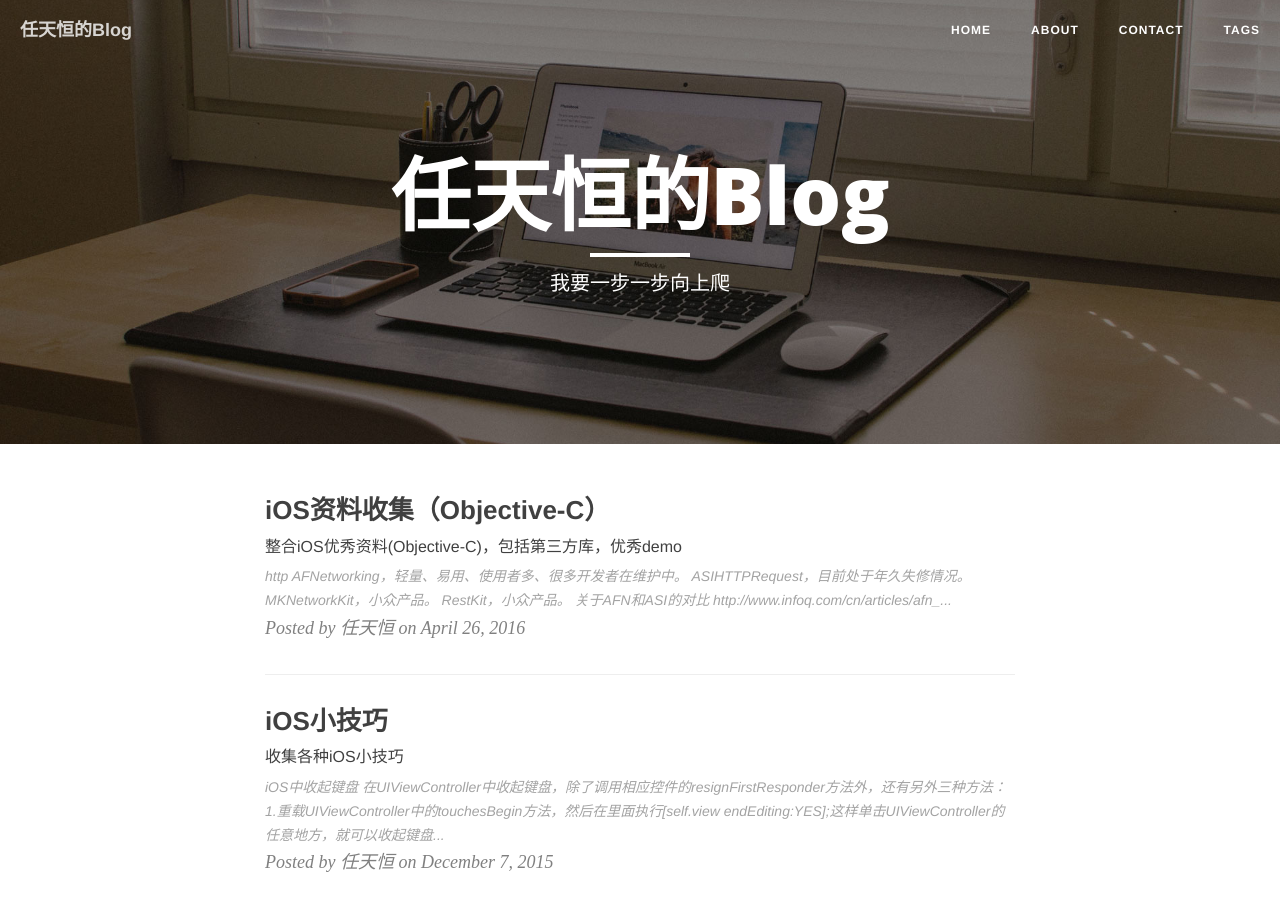
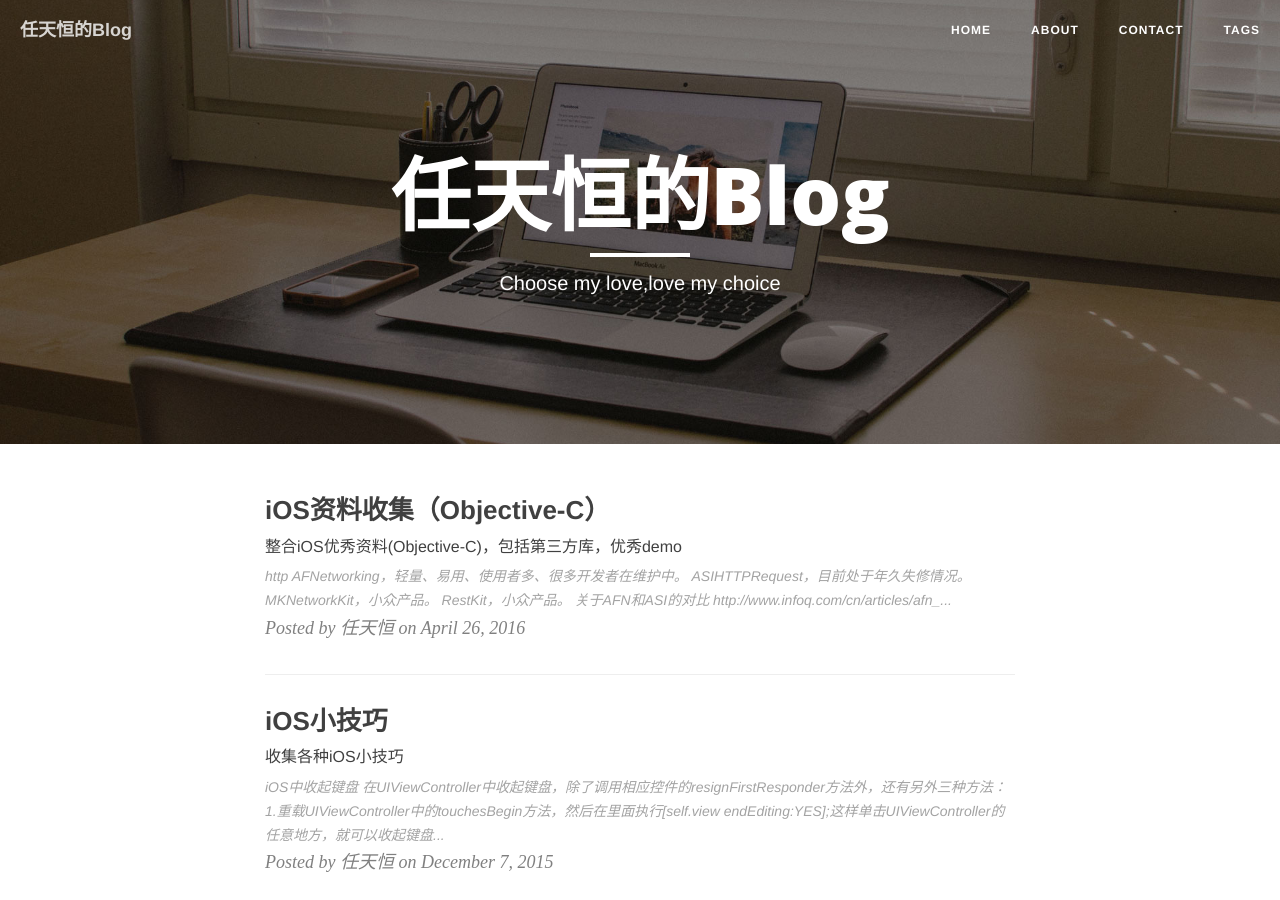
Before and after one commit to rth211/rth211.github.io, a Jekyll site: the page built from index.html, in a window 1280 px wide and 900 px high. Built offline with Jekyll 4.4.1, drawn with Linux system fonts in a browser that asks for light colours; nearby versions of some CDN libraries; the list of posts is cut into pages by our own code; comment, search, counter and statistics services are not loaded.

Commit message:
4.26 11:30 update

```diff
--- a/index.html
+++ b/index.html
@@ -1,6 +1,6 @@
 ---
 layout: page
-description: "我要一步一步向上爬"
+description: "Choose my love,love my choice"
 ---
 
 {% for post in paginator.posts %}
```
